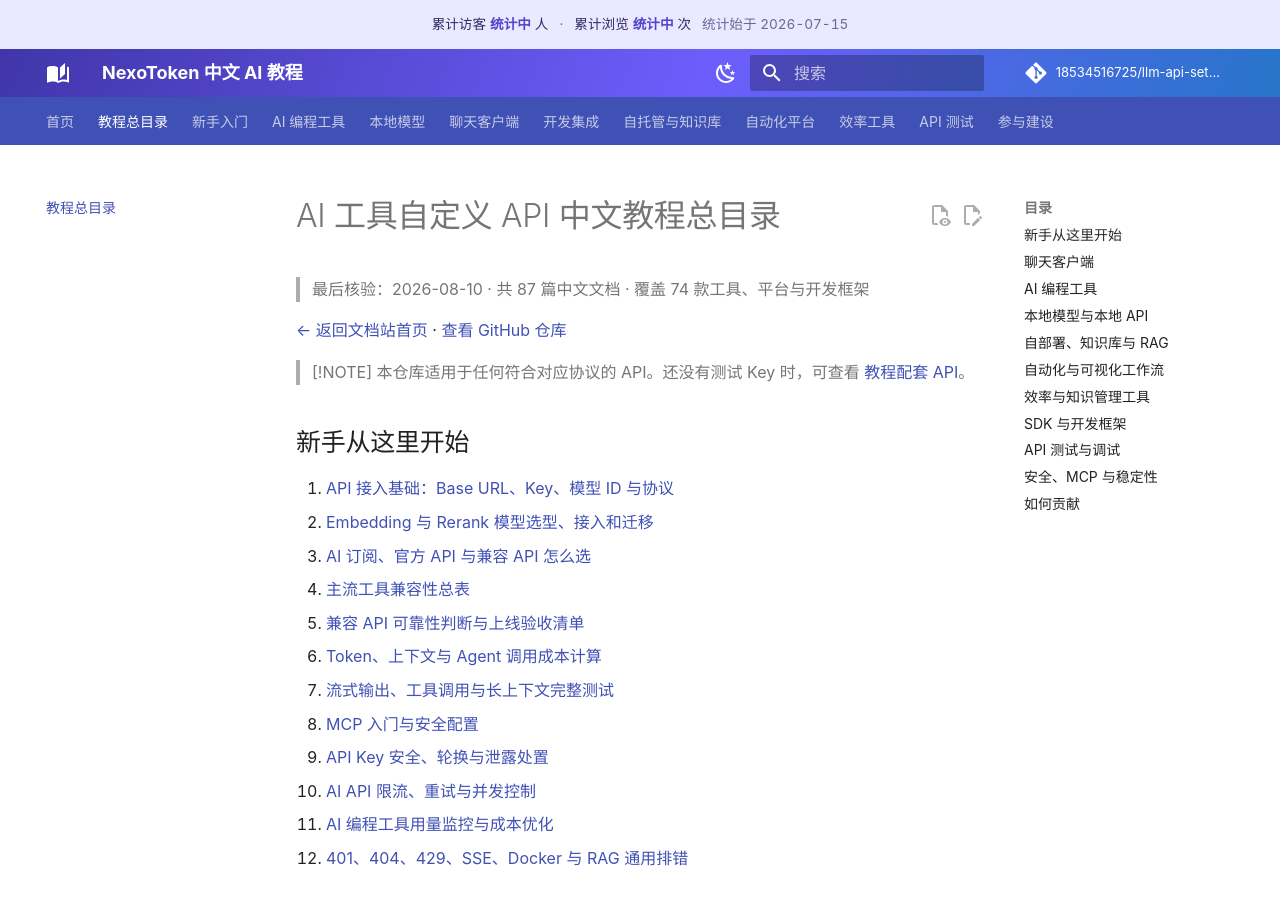
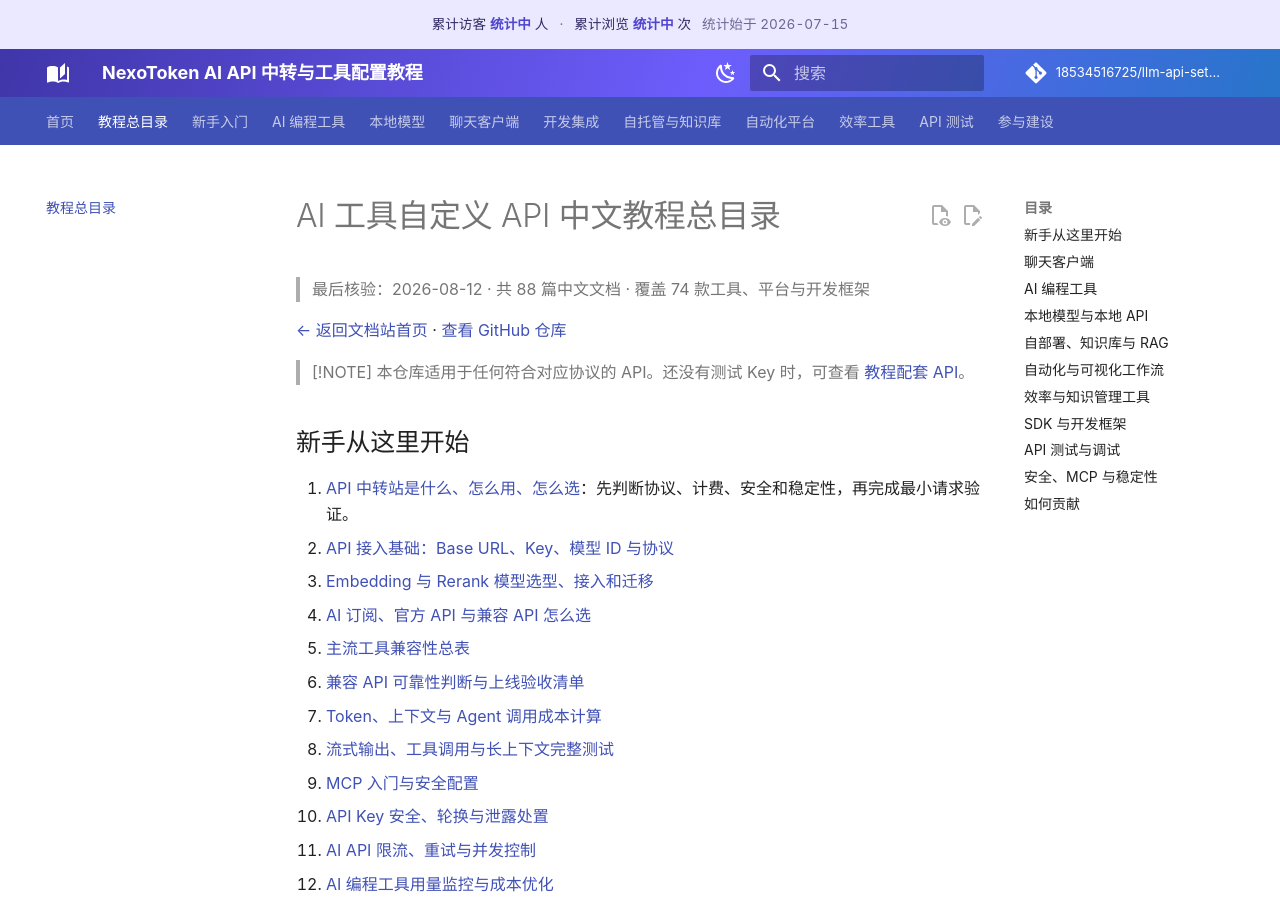
Before and after one commit to 18534516725/llm-api-setup-guides, an MkDocs documentation site: the page built from guides/教程总目录.md, in a window 1280 px wide and 900 px high. Built offline with MkDocs 1.6.1 and Material for MkDocs 9.7.7, drawn with Linux system fonts in a browser that asks for light colours; comment, search, counter and statistics services are not loaded.

Commit message:
docs: add AI API relay selection pillar guide

```diff
--- a/guides/教程总目录.md
+++ b/guides/教程总目录.md
@@ -1,6 +1,6 @@
 # AI 工具自定义 API 中文教程总目录
 
-> 最后核验：2026-08-10 · 共 87 篇中文文档 · 覆盖 74 款工具、平台与开发框架
+> 最后核验：2026-08-12 · 共 88 篇中文文档 · 覆盖 74 款工具、平台与开发框架
 
 [← 返回文档站首页](index.md) · [查看 GitHub 仓库](https://github.com/18534516725/llm-api-setup-guides)
 
@@ -9,18 +9,19 @@
 
 ## 新手从这里开始
 
-1. [API 接入基础：Base URL、Key、模型 ID 与协议](./basics/api-basics.md)
-2. [Embedding 与 Rerank 模型选型、接入和迁移](./basics/embedding-rerank.md)
-3. [AI 订阅、官方 API 与兼容 API 怎么选](./basics/subscription-api-selection.md)
-4. [主流工具兼容性总表](./basics/compatibility-matrix.md)
-5. [兼容 API 可靠性判断与上线验收清单](./basics/compatible-api-evaluation.md)
-6. [Token、上下文与 Agent 调用成本计算](./basics/token-context-agent-cost.md)
-7. [流式输出、工具调用与长上下文完整测试](./basics/streaming-tools-context-testing.md)
-8. [MCP 入门与安全配置](./basics/mcp-basics-security.md)
-9. [API Key 安全、轮换与泄露处置](./basics/api-key-security-rotation.md)
-10. [AI API 限流、重试与并发控制](./basics/rate-limits-retries.md)
-11. [AI 编程工具用量监控与成本优化](./basics/ai-coding-usage-cost.md)
-12. [401、404、429、SSE、Docker 与 RAG 通用排错](./basics/troubleshooting.md)
+1. [API 中转站是什么、怎么用、怎么选](./basics/api-relay-guide.md)：先判断协议、计费、安全和稳定性，再完成最小请求验证。
+2. [API 接入基础：Base URL、Key、模型 ID 与协议](./basics/api-basics.md)
+3. [Embedding 与 Rerank 模型选型、接入和迁移](./basics/embedding-rerank.md)
+4. [AI 订阅、官方 API 与兼容 API 怎么选](./basics/subscription-api-selection.md)
+5. [主流工具兼容性总表](./basics/compatibility-matrix.md)
+6. [兼容 API 可靠性判断与上线验收清单](./basics/compatible-api-evaluation.md)
+7. [Token、上下文与 Agent 调用成本计算](./basics/token-context-agent-cost.md)
+8. [流式输出、工具调用与长上下文完整测试](./basics/streaming-tools-context-testing.md)
+9. [MCP 入门与安全配置](./basics/mcp-basics-security.md)
+10. [API Key 安全、轮换与泄露处置](./basics/api-key-security-rotation.md)
+11. [AI API 限流、重试与并发控制](./basics/rate-limits-retries.md)
+12. [AI 编程工具用量监控与成本优化](./basics/ai-coding-usage-cost.md)
+13. [401、404、429、SSE、Docker 与 RAG 通用排错](./basics/troubleshooting.md)
 
 ## 聊天客户端
 
--- a/mkdocs.yml
+++ b/mkdocs.yml
@@ -1,5 +1,5 @@
-site_name: NexoToken 中文 AI 教程
-site_description: Claude Code、Codex CLI、Qwen Code、Gemini CLI、Cherry Studio、Dify 与主流 AI 工具的中文自定义 API 配置教程。
+site_name: NexoToken AI API 中转与工具配置教程
+site_description: 88 篇中文 AI API 中转、Codex、Claude Code、Base URL、OpenAI-compatible API、客户端配置与错误排查教程。
 site_author: NexoToken
 site_url: https://18534516725.github.io/llm-api-setup-guides/
 repo_name: 18534516725/llm-api-setup-guides
@@ -93,6 +93,7 @@ nav:
   - 首页: index.md
   - 教程总目录: 教程总目录.md
   - 新手入门:
+      - API 中转站选择与使用: basics/api-relay-guide.md
       - API 接入基础: basics/api-basics.md
       - Embedding 与 Rerank: basics/embedding-rerank.md
       - 订阅与 API 怎么选: basics/subscription-api-selection.md
```
Also changed, not shown: CHANGELOG.md (+9 -0 lines), guides/basics/api-relay-guide.md (added, +158 -0 lines).
